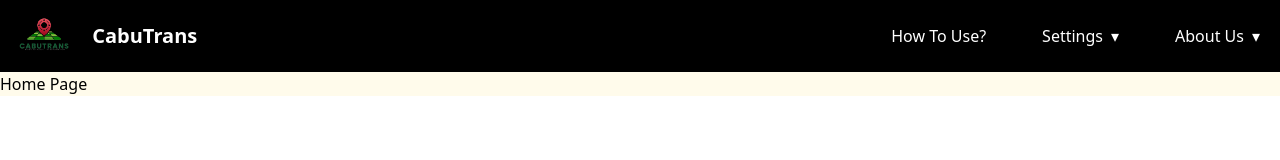
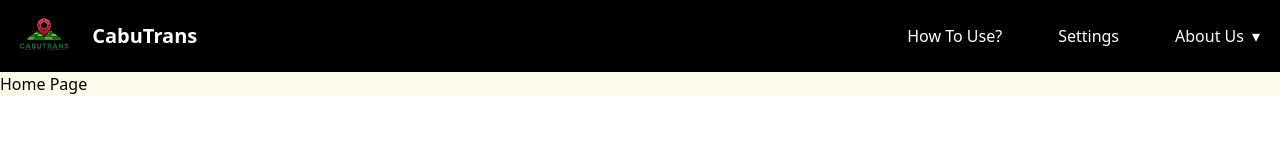
Before and after one commit to tortangChris/CabTrans-WebApp, a React (Vite) app: page /home in a window 1280 px wide. Shown: the top 160 px of the page. Built offline with nearby package versions, Linux system fonts and the light colour scheme.

Commit message:
Remove Dropdown for Settings

```diff
--- a/src/Components/NavBar.jsx
+++ b/src/Components/NavBar.jsx
@@ -31,7 +31,7 @@ const NavBar = () => {
           className="sm:block md:block lg:hidden text-white focus:outline-none"
           onClick={toggleMenu}
         >
-          <span className="text-xl">&#9776;</span> {/* Hamburger Icon */}
+          <span className="text-xl">&#9776;</span>
         </button>
 
         <div className={`hidden sm:flex md:flex lg:flex space-x-6`}>
@@ -41,31 +41,13 @@ const NavBar = () => {
           >
             How To Use?
           </a>
-          <div className="relative">
-            <button
-              className="text-white hover:text-gray-400 flex items-center px-4 py-2"
-              onClick={() => toggleDropdown("settings")}
-            >
-              Settings
-              <span className="ml-2">&#9662;</span>
-            </button>
-            {activeDropdown === "settings" && (
-              <div className="absolute right-0 mt-2 bg-gray-800 text-white p-4 rounded shadow-md text-sm whitespace-nowrap">
-                <a
-                  href="/app-settings"
-                  className="block px-4 py-2 hover:bg-gray-700"
-                >
-                  App Settings
-                </a>
-                <a
-                  href="/instruction"
-                  className="block px-4 py-2 hover:bg-gray-700"
-                >
-                  Instruction
-                </a>
-              </div>
-            )}
-          </div>
+
+          <a
+            href="/settings"
+            className="text-white hover:text-gray-400 px-4 py-2"
+          >
+            Settings
+          </a>
 
           <div className="relative">
             <button
```
